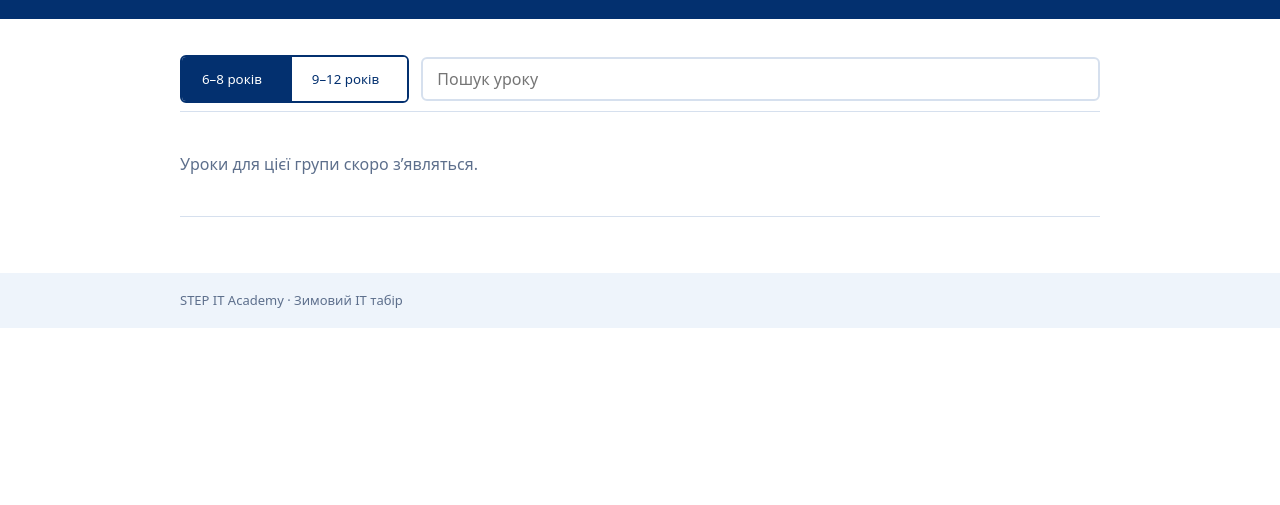
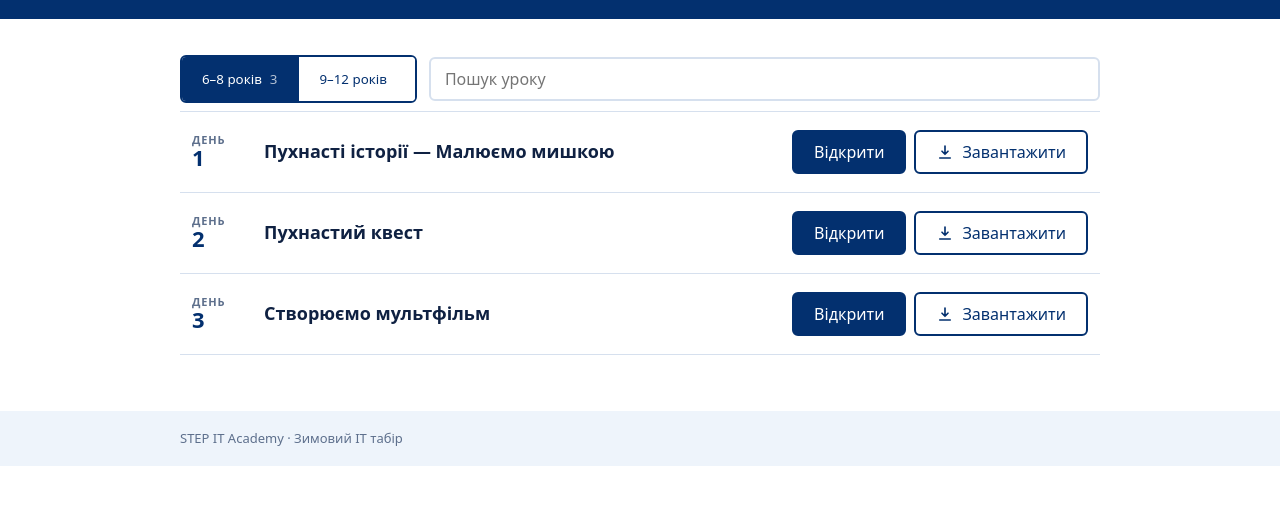
Before and after one commit to vadympavlina/winter-itcamp, a plain HTML site: page index.html in a window 1280 px wide. Shown: the part 217-722 px from the top of the page. Drawn offline with Linux system fonts and the light colour scheme.

Commit message:
Додано уроки 6-8 на портал: назви з імен файлів, сортування за днем
Co-Authored-By: Claude Sonnet 5.5 <noreply@anthropic.com>
Claude-Session: https://claude.ai/code/session_01SDsvNg9P4SBgoRT3Foj4W5

```diff
--- a/index.html
+++ b/index.html
@@ -41,14 +41,15 @@ main.wrap{padding-top:36px;padding-bottom:56px}
 #q{flex:1;min-width:180px;min-height:44px;padding:0 14px;border:2px solid var(--line);border-radius:6px;font:inherit;color:var(--text)}
 #q:focus{border-color:var(--navy)}
 .list{list-style:none;margin:0;padding:0;border-top:1px solid var(--line)}
-.item{position:relative;transition:background .15s;display:grid;grid-template-columns:48px 1fr auto;gap:8px 16px;align-items:center;padding:18px 0;border-bottom:1px solid var(--line)}
+.item{position:relative;transition:background .15s;display:grid;grid-template-columns:56px 1fr auto;gap:8px 16px;align-items:center;padding:18px 0;border-bottom:1px solid var(--line)}
 .item:hover{background:var(--ice)}
 .item h3 a{color:inherit;text-decoration:none}
 .item h3 a::after{content:"";position:absolute;inset:0}
 .acts{position:relative;z-index:1}
 .item{padding-left:12px;padding-right:12px}
 .cnt{margin-left:8px;font-weight:500;opacity:.7;font-variant-numeric:tabular-nums}
-.num{font-size:22px;font-weight:800;color:var(--navy);font-variant-numeric:tabular-nums}
+.num small{display:block;font-size:11px;font-weight:600;letter-spacing:.08em;text-transform:uppercase;color:var(--muted);line-height:1}
+.num{line-height:1.1;font-size:22px;font-weight:800;color:var(--navy);font-variant-numeric:tabular-nums}
 .item h3{margin:0;font-size:18px;line-height:1.3}
 .item p{margin:2px 0 0;color:var(--muted);font-size:14px}
 .acts{display:flex;gap:8px}
@@ -125,7 +126,7 @@ footer .wrap{padding-top:18px;padding-bottom:18px}
     if(!items.length){list.innerHTML='<li class="empty">'+(q?"Нічого не знайдено.":"Уроки для цієї групи скоро з’являться.")+'</li>';return}
     list.innerHTML = items.map(function(l){
       var f = encodeURI(l.file), name = l.file.split("/").pop();
-      return '<li class="item"><span class="num">'+String(l._n).padStart(2,"0")+'</span>'+
+      return '<li class="item"><span class="num">'+(l.day?'<small>День</small>'+l.day:String(l._n).padStart(2,"0"))+'</span>'+
         '<div><h3><a href="'+f+'" target="_blank" rel="noopener">'+esc(l.title)+'</a></h3>'+(l.desc?'<p>'+esc(l.desc)+'</p>':'')+'</div>'+
         '<div class="acts"><a class="btn" href="'+f+'" target="_blank" rel="noopener">Відкрити</a>'+
         '<a class="btn line" href="'+f+'" download="'+esc(name)+'">'+dl+'Завантажити</a></div></li>';
--- a/lessons.js
+++ b/lessons.js
@@ -1,2 +1,24 @@
 // Згенеровано: python3 scripts/update-lessons.py
-window.LESSONS = [];
+window.LESSONS = [
+  {
+    "age": "6-8",
+    "day": 1,
+    "title": "Пухнасті історії — Малюємо мишкою",
+    "desc": "",
+    "file": "lessons/6-8/День 1 — Пухнасті історії — Малюємо мишкою.html"
+  },
+  {
+    "age": "6-8",
+    "day": 2,
+    "title": "Пухнастий квест",
+    "desc": "",
+    "file": "lessons/6-8/День 2 — Пухнастий квест.html"
+  },
+  {
+    "age": "6-8",
+    "day": 3,
+    "title": "Створюємо мультфільм",
+    "desc": "",
+    "file": "lessons/6-8/День 3 — Створюємо мультфільм.html"
+  }
+];
```
Also changed, not shown: 1 other file.
